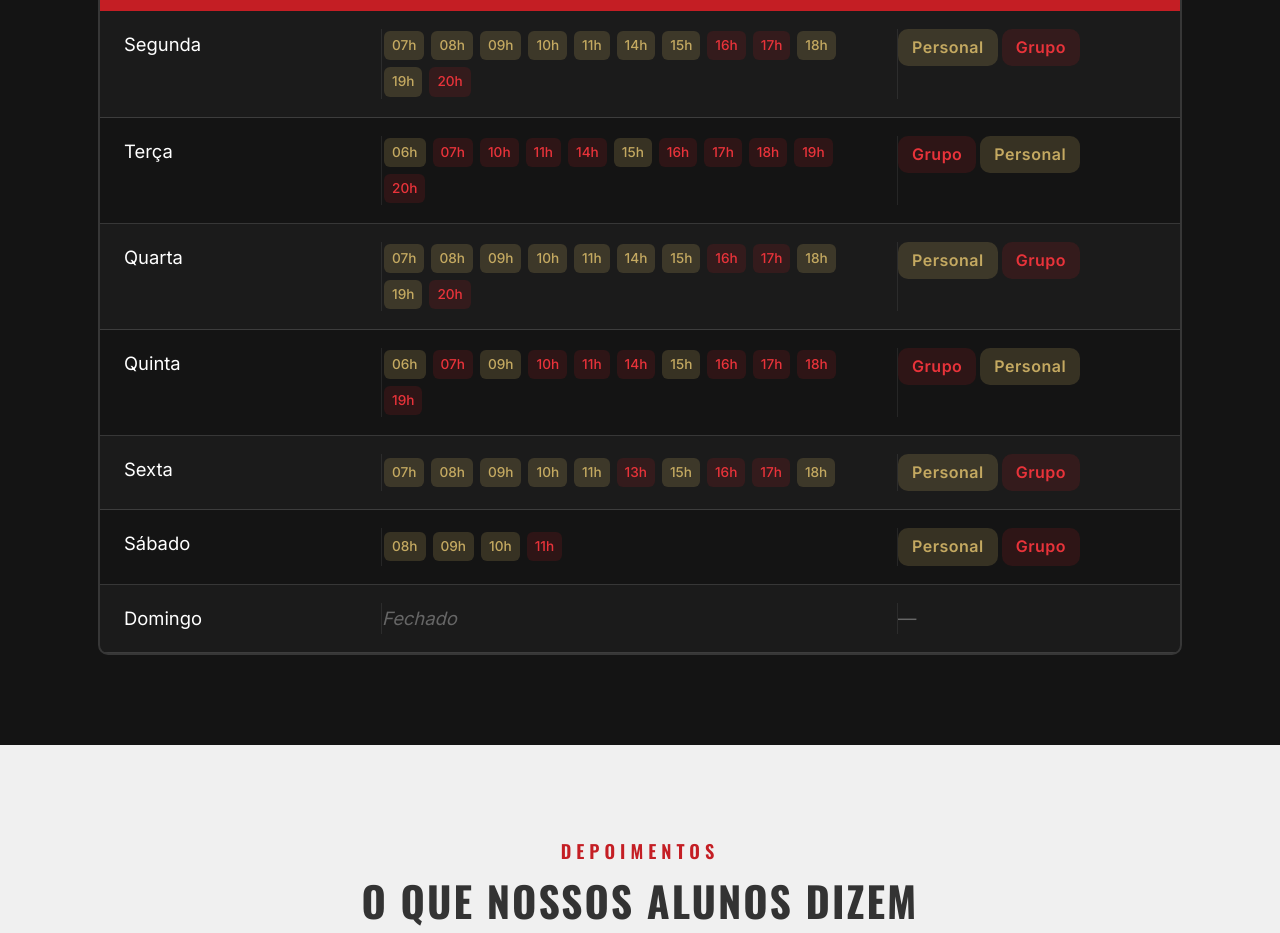
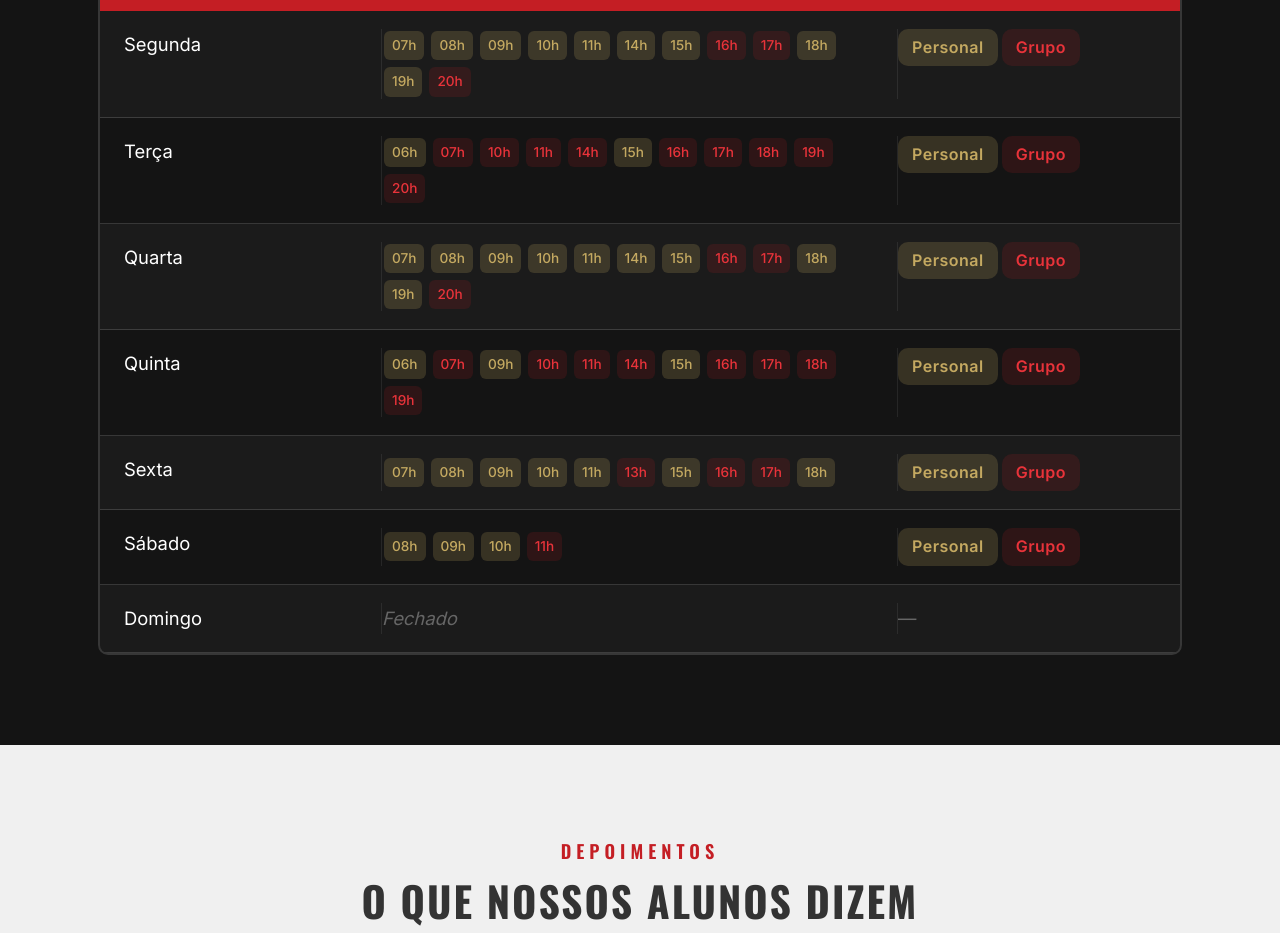
Before and after one commit to nicolaskra/garageboxing-site, a plain HTML site: page index.html in a window 1280 px wide. Shown: the part 3160-4093 px from the top of the page. Drawn offline with nearby package versions, Linux system fonts and the light colour scheme.

Commit message:
fix: ordem consistente Personal | Grupo em todos os dias

```diff
--- a/index.html
+++ b/index.html
@@ -310,9 +310,9 @@ Agendar Aula Grátis
 <div class="schedule fade-up">
 <div class="schedule-head"><div>Dia</div><div>Horários</div><div>Tipo</div></div>
 <div class="schedule-row"><div>Segunda</div><div class="schedule-hours"><span class="tag-hp">07h</span><span class="tag-hp">08h</span><span class="tag-hp">09h</span><span class="tag-hp">10h</span><span class="tag-hp">11h</span><span class="tag-hp">14h</span><span class="tag-hp">15h</span><span class="tag-hg">16h</span><span class="tag-hg">17h</span><span class="tag-hp">18h</span><span class="tag-hp">19h</span><span class="tag-hg">20h</span></div><div><span class="tag tag-p">Personal</span><span class="tag tag-g">Grupo</span></div></div>
-<div class="schedule-row"><div>Terça</div><div class="schedule-hours"><span class="tag-hp">06h</span><span class="tag-hg">07h</span><span class="tag-hg">10h</span><span class="tag-hg">11h</span><span class="tag-hg">14h</span><span class="tag-hp">15h</span><span class="tag-hg">16h</span><span class="tag-hg">17h</span><span class="tag-hg">18h</span><span class="tag-hg">19h</span><span class="tag-hg">20h</span></div><div><span class="tag tag-g">Grupo</span><span class="tag tag-p">Personal</span></div></div>
+<div class="schedule-row"><div>Terça</div><div class="schedule-hours"><span class="tag-hp">06h</span><span class="tag-hg">07h</span><span class="tag-hg">10h</span><span class="tag-hg">11h</span><span class="tag-hg">14h</span><span class="tag-hp">15h</span><span class="tag-hg">16h</span><span class="tag-hg">17h</span><span class="tag-hg">18h</span><span class="tag-hg">19h</span><span class="tag-hg">20h</span></div><div><span class="tag tag-p">Personal</span><span class="tag tag-g">Grupo</span></div></div>
 <div class="schedule-row"><div>Quarta</div><div class="schedule-hours"><span class="tag-hp">07h</span><span class="tag-hp">08h</span><span class="tag-hp">09h</span><span class="tag-hp">10h</span><span class="tag-hp">11h</span><span class="tag-hp">14h</span><span class="tag-hp">15h</span><span class="tag-hg">16h</span><span class="tag-hg">17h</span><span class="tag-hp">18h</span><span class="tag-hp">19h</span><span class="tag-hg">20h</span></div><div><span class="tag tag-p">Personal</span><span class="tag tag-g">Grupo</span></div></div>
-<div class="schedule-row"><div>Quinta</div><div class="schedule-hours"><span class="tag-hp">06h</span><span class="tag-hg">07h</span><span class="tag-hp">09h</span><span class="tag-hg">10h</span><span class="tag-hg">11h</span><span class="tag-hg">14h</span><span class="tag-hp">15h</span><span class="tag-hg">16h</span><span class="tag-hg">17h</span><span class="tag-hg">18h</span><span class="tag-hg">19h</span></div><div><span class="tag tag-g">Grupo</span><span class="tag tag-p">Personal</span></div></div>
+<div class="schedule-row"><div>Quinta</div><div class="schedule-hours"><span class="tag-hp">06h</span><span class="tag-hg">07h</span><span class="tag-hp">09h</span><span class="tag-hg">10h</span><span class="tag-hg">11h</span><span class="tag-hg">14h</span><span class="tag-hp">15h</span><span class="tag-hg">16h</span><span class="tag-hg">17h</span><span class="tag-hg">18h</span><span class="tag-hg">19h</span></div><div><span class="tag tag-p">Personal</span><span class="tag tag-g">Grupo</span></div></div>
 <div class="schedule-row"><div>Sexta</div><div class="schedule-hours"><span class="tag-hp">07h</span><span class="tag-hp">08h</span><span class="tag-hp">09h</span><span class="tag-hp">10h</span><span class="tag-hp">11h</span><span class="tag-hg">13h</span><span class="tag-hp">15h</span><span class="tag-hg">16h</span><span class="tag-hg">17h</span><span class="tag-hp">18h</span></div><div><span class="tag tag-p">Personal</span><span class="tag tag-g">Grupo</span></div></div>
 <div class="schedule-row"><div>Sábado</div><div class="schedule-hours"><span class="tag-hp">08h</span><span class="tag-hp">09h</span><span class="tag-hp">10h</span><span class="tag-hg">11h</span></div><div><span class="tag tag-p">Personal</span><span class="tag tag-g">Grupo</span></div></div>
 <div class="schedule-row"><div>Domingo</div><div style="color:var(--g6);font-style:italic">Fechado</div><div style="color:var(--g6)">—</div></div>
```
